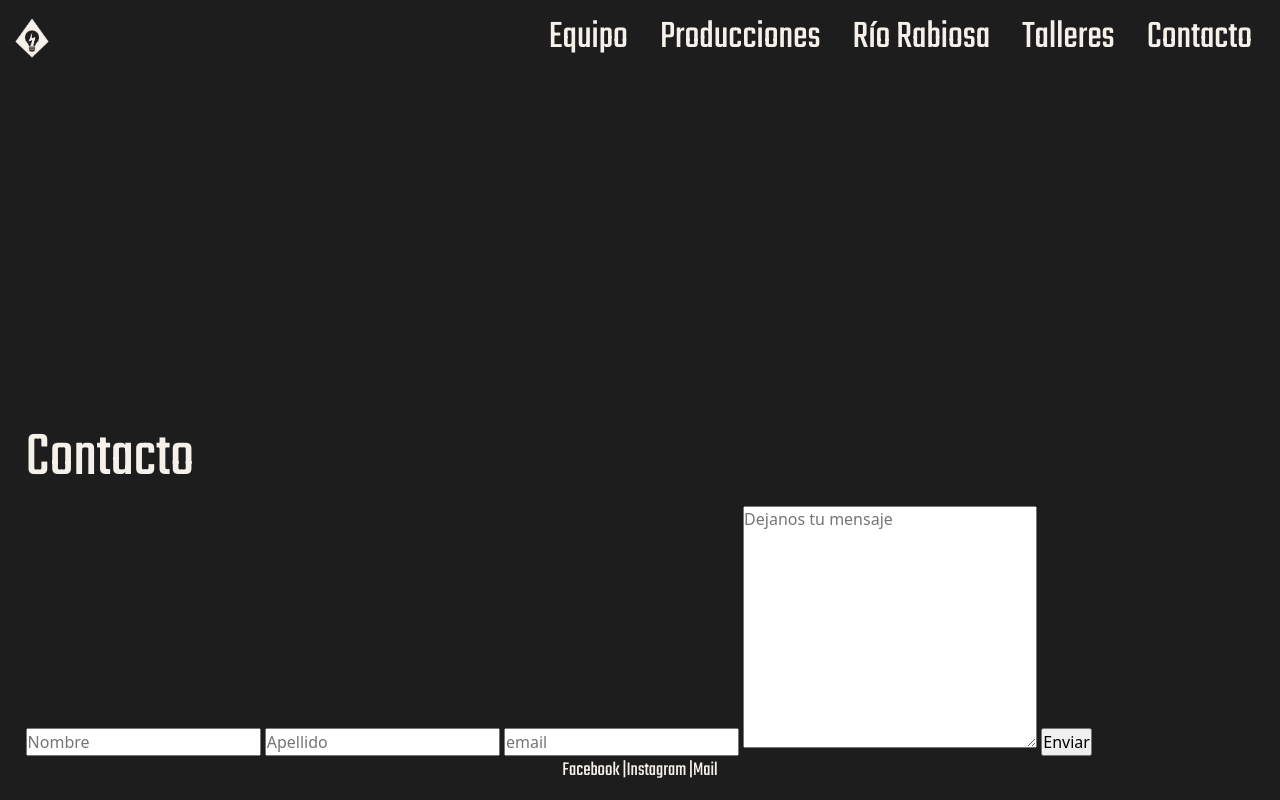
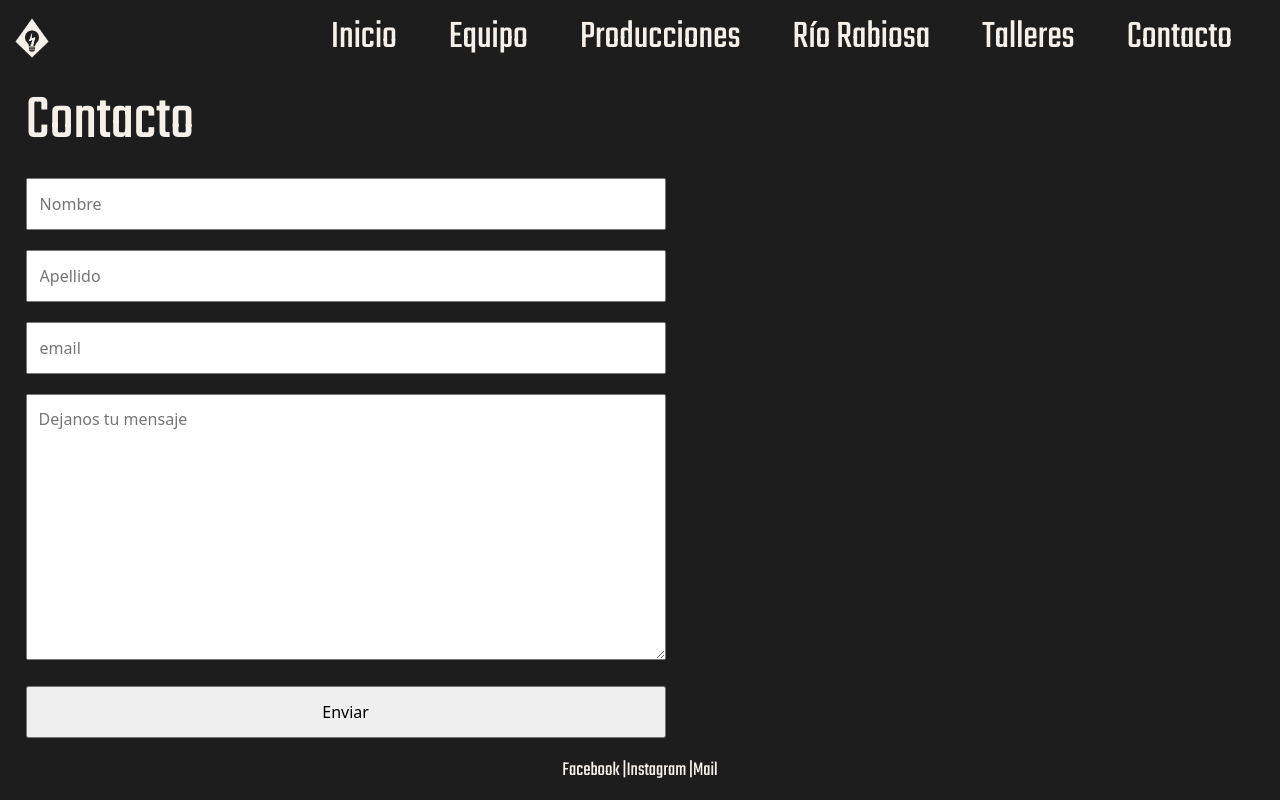
Before and after one commit to Br1Gen/proyecto-genchi, a website: page pages/contacto.html in a window 1280 px wide. Drawn offline with nearby package versions, Linux system fonts and the light colour scheme; files that its build step writes are made by us from their sources; a web font is replaced by a local one.

Commit message:
optimizado seo en todas las seciones

```diff
--- a/pages/contacto.html
+++ b/pages/contacto.html
@@ -4,10 +4,12 @@
     <meta charset="UTF-8">
     <meta http-equiv="X-UA-Compatible" content="IE=edge">
     <meta name="viewport" content="width=device-width, initial-scale=1.0">
+    <meta name="description" content="Contacto directo con la ferviente">
+    <meta name="keywords" content="arte, artistas, disciplinas, música, teatro, danza, audiovisual, escenografía, talleres, contacto">
     <title>Contacto</title>
     <link rel="icon" href="../images/favicon.png">
     <link rel="stylesheet" href="../css/bootstrap.min.css">
-    <link rel="stylesheet" href="../css/styles.css">
+    <link rel="stylesheet" href="../css/stylesbackup.css">
 </head>
 <body>
     <div>
@@ -18,6 +20,7 @@
                 </div>
                 <div class="col-lg-11">
                 <ul class="nav justify-content-end">
+                    <li class="nav-item"><a class="nav-link" href="../index.html">Inicio</a></li>
                     <li class="nav-item"><a class="nav-link" href="equipo.html">Equipo</a></li>
                     <li class="nav-item"><a class="nav-link" href="producciones.html">Producciones</a>
                         <ul>
```
Also changed, not shown: pages/equipo.html (+4 -1 lines), pages/producciones.html (+4 -1 lines), pages/riorabiosa.html (+4 -1 lines), pages/talleres.html (+4 -1 lines).
